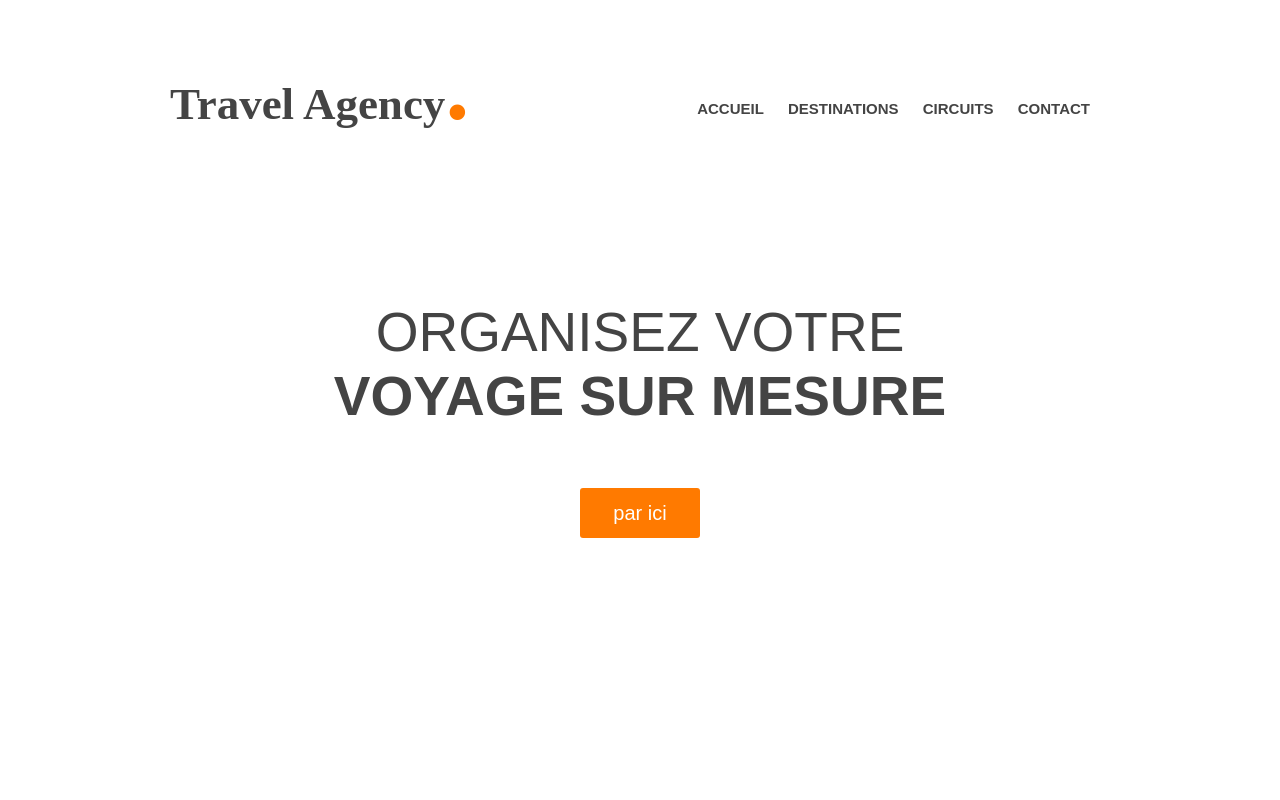
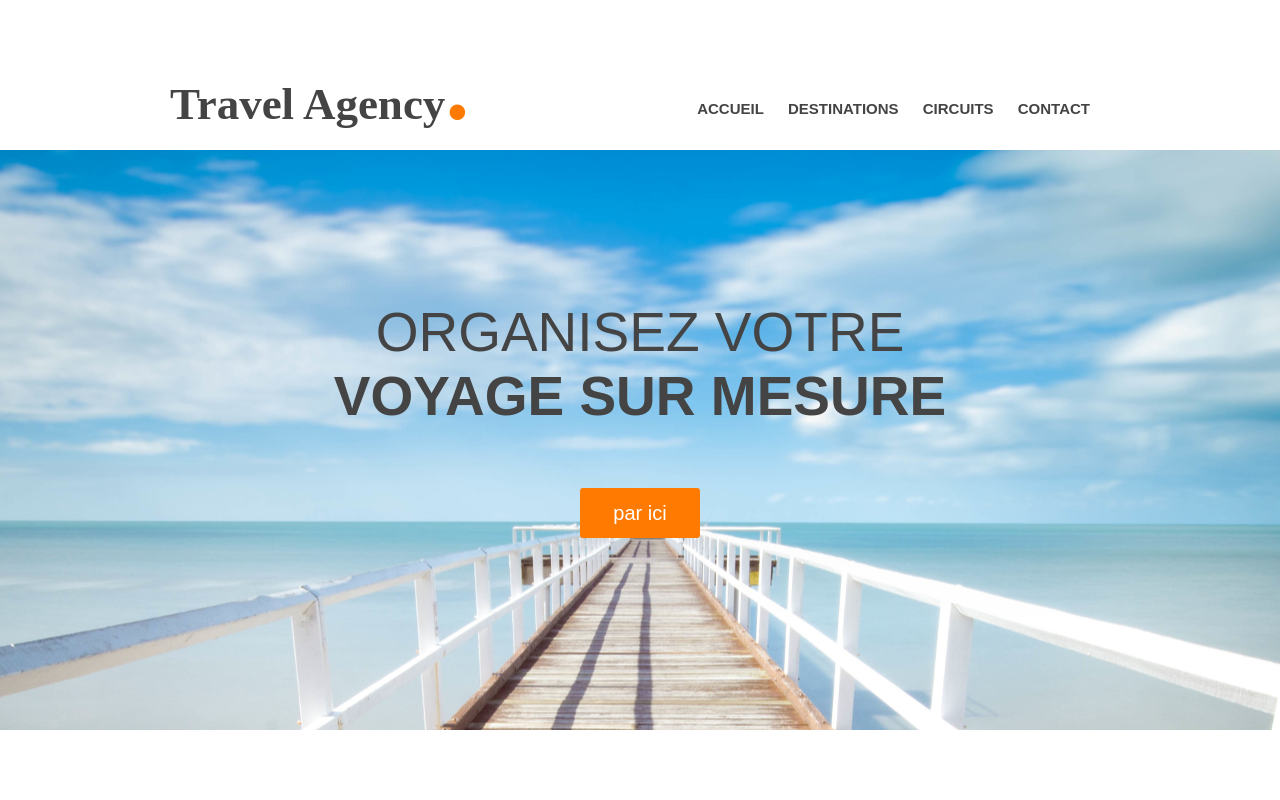
Before and after one commit to Sanhur/Sandra.github.io, a plain HTML site: page index.html in a window 1280 px wide. Shown: the top 800 px of the page. Drawn offline with Linux system fonts and the light colour scheme; files whose address does not match are found by name; a web font is replaced by a local one.

Commit message:
Update styles.css

```diff
--- a/styles.css
+++ b/styles.css
@@ -88,7 +88,7 @@ header nav ul li a
 /*Main Image*/
 #main-image {
     height: 580px;
-    background: url(./Images/main.jpg) center;
+    background: url(main.jpg) center;
     margin-top: 30px;
 }
 #main-image h2
```
